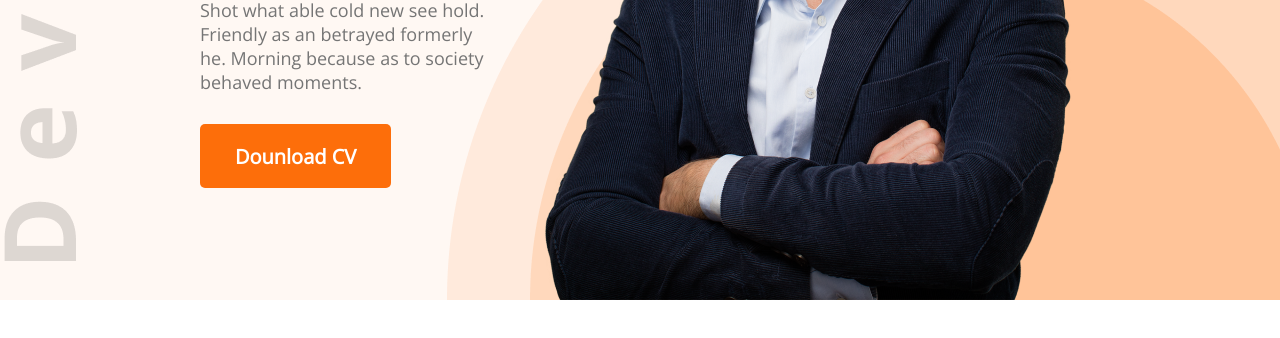
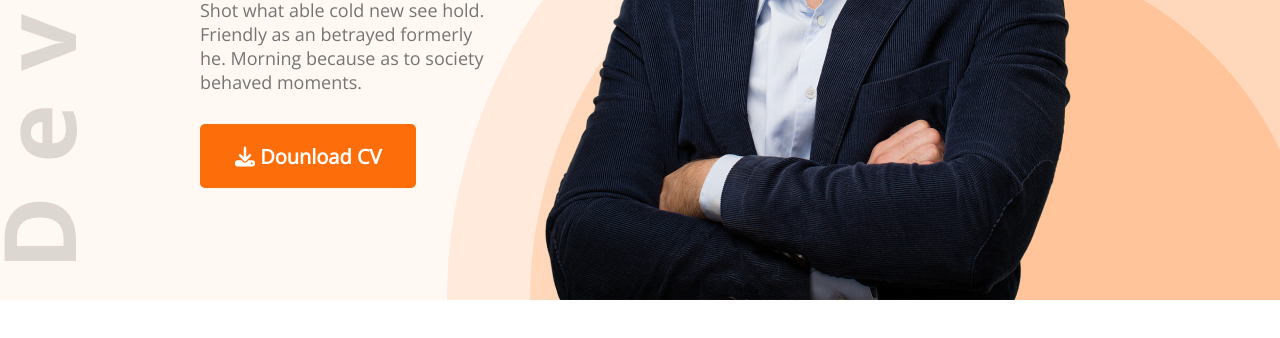
Before and after one commit to arifajannat27/developer-portfolio, a plain HTML site: page index.html in a window 1280 px wide. Shown: the part 540-878 px from the top of the page. Drawn offline with nearby package versions, Linux system fonts and the light colour scheme.

Commit message:
added fontawsome icon

```diff
--- a/index.html
+++ b/index.html
@@ -8,6 +8,7 @@
     <link rel="preconnect" href="https://fonts.googleapis.com">
 <link rel="preconnect" href="https://fonts.gstatic.com" crossorigin>
 <link href="https://fonts.googleapis.com/css2?family=Chakra+Petch&family=Open+Sans&display=swap" rel="stylesheet">
+<link rel="stylesheet" href="https://cdnjs.cloudflare.com/ajax/libs/font-awesome/6.4.2/css/all.min.css" integrity="sha512-z3gLpd7yknf1YoNbCzqRKc4qyor8gaKU1qmn+CShxbuBusANI9QpRohGBreCFkKxLhei6S9CQXFEbbKuqLg0DA==" crossorigin="anonymous" referrerpolicy="no-referrer" />
 </head>
 <body>
     <header class="header">
@@ -25,7 +26,7 @@
                 <h3 class="banner-sub-title">Hi, I am</h3>
                 <h1 class="banner-title">Mary Hardy</h1>
                 <p class="banner-description">Shot what able cold new see hold. Friendly as an betrayed formerly he. Morning because as to society behaved moments.</p>
-                <button class="btn-primary">Dounload CV</button>
+                <button class="btn-primary"> <i class="fa-solid fa-download"></i> Dounload CV</button>
             </div>
             <img src="images/hardy.png" alt="">
         </div>
```
